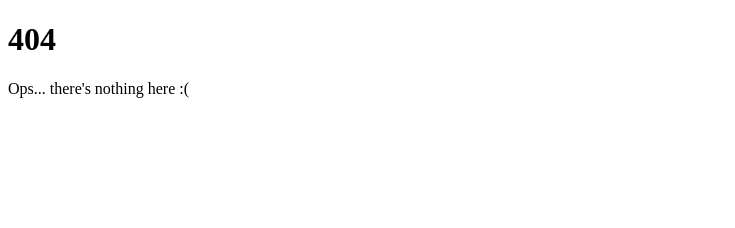
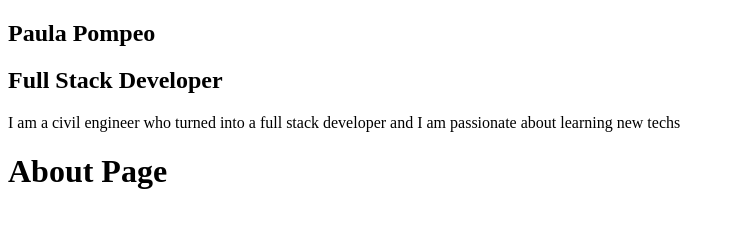
Before and after one commit to paulapompeo/gatsbyjs_blog, a Gatsby site in the folder gatsbyjs_blog/: page /about in a window 1280 px wide. Before the commit this address had no page. Shown: the whole page, without its empty margins (0-735 px from the left). Built offline with nearby package versions, Linux system fonts and the light colour scheme; Gatsby itself is replaced by a stand-in of ours.

```diff
--- /dev/null
+++ b/gatsbyjs_blog/src/components/Profile/index.js
@@ -0,0 +1,12 @@
+import React from 'react'
+
+const Profile = ()  => (
+    <div className="Profile-wrapper">
+        <h1>Paula Pompeo</h1>
+        <h2>Full Stack Developer</h2>
+
+        <p>I am a civil engineer who turned into a full stack developer and I am passionate about learning new techs</p>
+    </div>
+)
+
+export default Profile;
--- a/gatsbyjs_blog/src/components/layout.js
+++ b/gatsbyjs_blog/src/components/layout.js
@@ -1,10 +1,16 @@
 import React from "react"
 import PropTypes from "prop-types"
+import Profile from "./Profile"
 
 const Layout = ({ children }) => {
 
   return (
-    <main>{children}</main>
+    <>
+      <aside>
+        <Profile />
+      </aside>
+      <main>{children}</main>
+    </>
   )
 }
 
--- /dev/null
+++ b/gatsbyjs_blog/src/pages/about.js
@@ -0,0 +1,14 @@
+import React from 'react';
+import { Link } from 'gatsby';
+
+import Layout from "../components/layout"
+import SEO from "../components/seo"
+
+const AboutPage = () => (
+    <Layout>
+        <SEO title="about" />
+        <h1>About Page</h1>
+    </Layout>
+)
+
+export default AboutPage;
--- a/gatsbyjs_blog/src/pages/index.js
+++ b/gatsbyjs_blog/src/pages/index.js
@@ -1,4 +1,5 @@
-import React from "react"
+import React from "react";
+import { Link } from 'gatsby';
 
 import Layout from "../components/layout"
 import SEO from "../components/seo"
@@ -7,6 +8,7 @@ const IndexPage = () => (
   <Layout>
     <SEO title="Home" />
     <h1>Home</h1>
+
   </Layout>
 )
 
```
